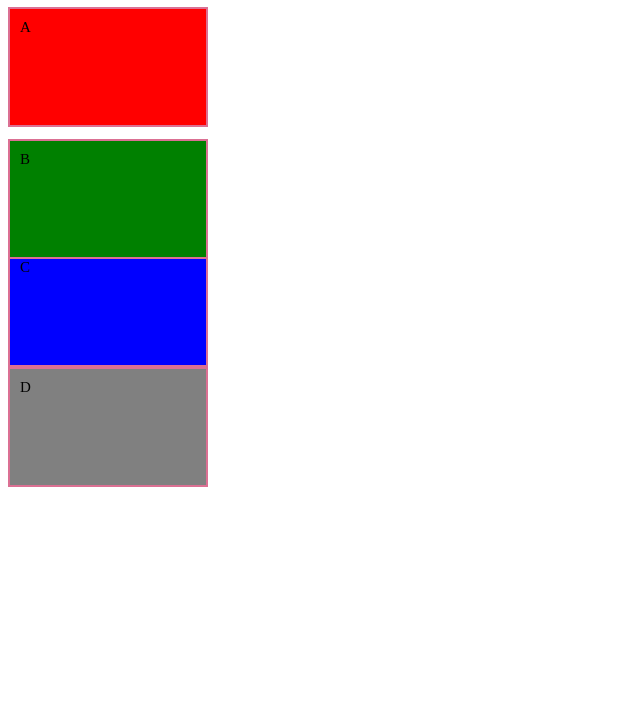
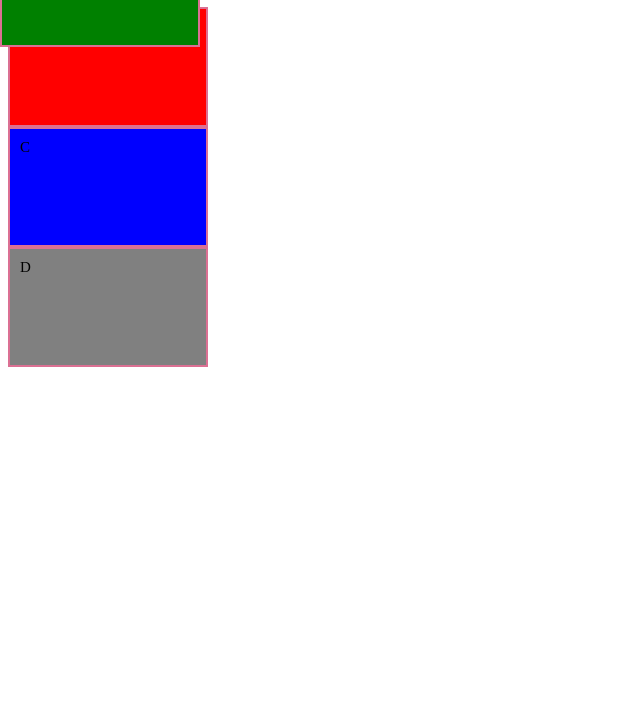
Before and after one commit to Beortizz/repTeste, a plain HTML site: page boxmodel.html in a window 1280 px wide. Shown: the part 73-800 px from the top of the page, without its empty margins (0-640 px from the left). Drawn offline with Linux system fonts and the light colour scheme.

Commit message:
posicionamento fixed

```diff
--- a/box.css
+++ b/box.css
@@ -19,8 +19,8 @@ div{
 .B{
     background-color: green;
 
-    position: relative;
-    top: 12px;
+    position: fixed;
+    top: 0px;
     left: 0px;
 
 }
```
